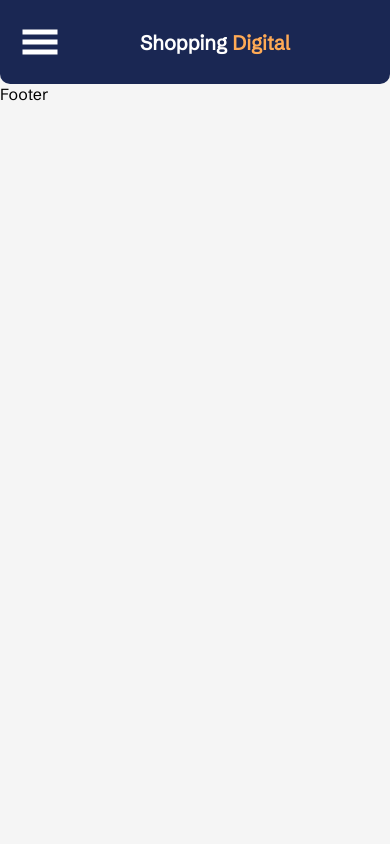
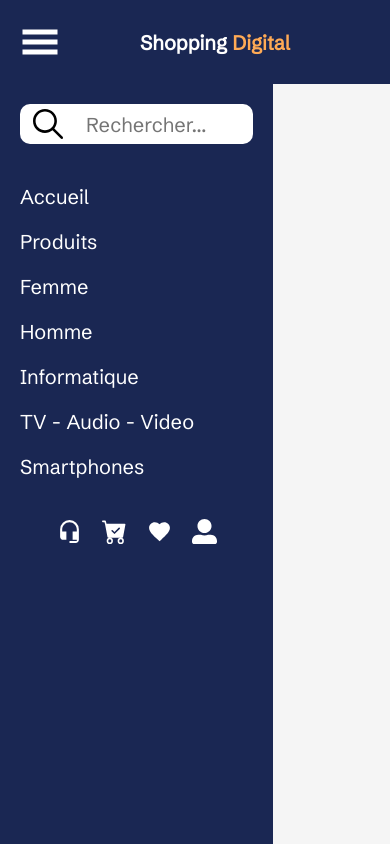
Before and after one commit to djerbiano/shopping-digital-v2, a Next.js app: page / in a window 390 px wide. Both pictures are taken after a click on the button "Menu". Built offline with nearby package versions, Linux system fonts and the light colour scheme.

Commit message:
create HambMenu with ARIA accessibility and responsive design

```diff
--- a/app/_Components/clientSide/Header.jsx
+++ b/app/_Components/clientSide/Header.jsx
@@ -1,25 +1,27 @@
 "use client";
 import styles from "../../page.module.css";
-import InputSearchBar from "./InputSearchBar";
-import LinkIconHeader from "./LinkIconHeader";
-import { useState } from "react";
+import { MenuHamburgerContext } from "../../context/menuHamburgerContext";
+import { useContext } from "react";
 import { GiHamburgerMenu } from "react-icons/gi";
+import NavBar from "./NavBar";
 export default function Header() {
-  const [isMenuOpen, setIsMenuOpen] = useState(false);
+  const { isMenuOpen, setIsMenuOpen } = useContext(MenuHamburgerContext);
   return (
     <header role="banner" aria-label="En-tête principal du site" className={styles.header}>
       <div className={styles.iconHeader}>
-        <button className={styles.burgerButton} aria-label="Menu"  aria-expanded={isMenuOpen} onClick={() => setIsMenuOpen(!isMenuOpen)}>
+        <button
+          className={styles.burgerButton}
+          aria-label="Menu"
+          aria-expanded={isMenuOpen}
+          onClick={() => setIsMenuOpen(!isMenuOpen)}
+        >
           <GiHamburgerMenu aria-hidden="true" />
         </button>
         <h1>
           Shopping <span>Digital</span>
         </h1>
       </div>
-      <nav role="navigation" aria-label="Navigation principale" className={styles.navHeader}>
-        <InputSearchBar />
-        <LinkIconHeader />
-      </nav>
+      <NavBar />
     </header>
   );
 }
--- a/app/_Components/clientSide/InputSearchBar.jsx
+++ b/app/_Components/clientSide/InputSearchBar.jsx
@@ -1,9 +1,13 @@
 "use client";
 import styles from "../../page.module.css";
 import { IoIosSearch } from "react-icons/io";
-import { useRef } from "react";
+import { useRef, useContext } from "react";
+import { MenuHamburgerContext } from "../../context/menuHamburgerContext";
 export default function InputSearchBar() {
+  const { isMenuOpen, setIsMenuOpen, isDesktop } = useContext(MenuHamburgerContext);
+
   const inputRef = useRef(null);
+  if (!isDesktop && !isMenuOpen) return null;
   const handleIconClick = () => {
     inputRef.current?.focus();
   };
@@ -14,7 +18,14 @@ export default function InputSearchBar() {
         <IoIosSearch aria-hidden="true" />
       </button>
 
-      <input type="search" name="search" id="search" placeholder="Rechercher..." ref={inputRef} aria-label="Rechercher un produit" />
+      <input
+        type="search"
+        name="search"
+        id="search"
+        placeholder="Rechercher..."
+        ref={inputRef}
+        aria-label="Rechercher un produit"
+      />
     </div>
   );
 }
--- a/app/_Components/clientSide/LinkIconHeader.jsx
+++ b/app/_Components/clientSide/LinkIconHeader.jsx
@@ -1,22 +1,33 @@
+"use client";
 import styles from "../../page.module.css";
 import { MdHeadsetMic } from "react-icons/md";
 import { BsFillCartCheckFill } from "react-icons/bs";
 import { MdFavorite } from "react-icons/md";
 import { FaUserAlt } from "react-icons/fa";
+import { useContext } from "react";
+import { MenuHamburgerContext } from "../../context/menuHamburgerContext";
+
 export default function LinkIconHeader() {
+  const { isMenuOpen, setIsMenuOpen, isDesktop } = useContext(MenuHamburgerContext);
+
+  if (!isDesktop && !isMenuOpen) return null;
+
+  const handleMenuClick = () => {
+    setIsMenuOpen(false);
+  };
   return (
     <div className={styles.linkIconHeader}>
-      <button type="button" aria-label="Contactez-nous">
-        <MdHeadsetMic  aria-hidden="true"/>
+      <button type="button" aria-label="Contactez-nous" onClick={handleMenuClick}>
+        <MdHeadsetMic aria-hidden="true" />
       </button>
 
-      <button type="button" aria-label="Panier">
+      <button type="button" aria-label="Panier" onClick={handleMenuClick}>
         <BsFillCartCheckFill aria-hidden="true" />
       </button>
-      <button type="button" aria-label="Favoris">
+      <button type="button" aria-label="Favoris" onClick={handleMenuClick}>
         <MdFavorite aria-hidden="true" />
       </button>
-      <button type="button" aria-label="Mon compte">
+      <button type="button" aria-label="Mon compte" onClick={handleMenuClick}>
         <FaUserAlt aria-hidden="true" />
       </button>
     </div>
--- /dev/null
+++ b/app/_Components/clientSide/NavBar.jsx
@@ -0,0 +1,47 @@
+import styles from "../../page.module.css";
+import InputSearchBar from "./InputSearchBar";
+import LinkIconHeader from "./LinkIconHeader";
+import { useContext } from "react";
+import { MenuHamburgerContext } from "../../context/menuHamburgerContext";
+export default function NavBar() {
+    const { isMenuOpen, setIsMenuOpen } = useContext(MenuHamburgerContext);
+  const handleMenuClick = () => {
+    setIsMenuOpen(!isMenuOpen);
+  };
+
+  return (
+    <nav
+      role="navigation"
+      aria-label="Navigation principale"
+      className={`${styles.navHeader} ${styles.navMobile} ${isMenuOpen ? styles.open : ""} `}
+    >
+      <InputSearchBar />
+      {isMenuOpen && (
+        <div className={styles.navLinksMobile}>
+          <button type="button" aria-label="Accueil" onClick={handleMenuClick}>
+            Accueil
+          </button>
+          <button type="button" aria-label="Produits" onClick={handleMenuClick}>
+            Produits
+          </button>
+          <button type="button" aria-label="Femme" onClick={handleMenuClick}>
+            Femme
+          </button>
+          <button type="button" aria-label="Homme" onClick={handleMenuClick}>
+            Homme
+          </button>
+          <button type="button" aria-label="Informatique" onClick={handleMenuClick}>
+            Informatique
+          </button>
+          <button type="button" aria-label="TV - Audio - Video" onClick={handleMenuClick}>
+            TV - Audio - Video
+          </button>
+          <button type="button" aria-label="Smartphones" onClick={handleMenuClick}>
+            Smartphones
+          </button>
+        </div>
+      )}
+      <LinkIconHeader />
+    </nav>
+  );
+}
--- /dev/null
+++ b/app/_Components/hook/useIsDesktop.jsx
@@ -0,0 +1,16 @@
+import { useEffect, useState } from "react";
+
+export default function useIsDesktop(breakpoint = 768) {
+  const [isDesktop, setIsDesktop] = useState(false);
+
+  useEffect(() => {
+    const checkIsDesktop = () => {
+      setIsDesktop(window.innerWidth >= breakpoint);
+    };
+
+    checkIsDesktop();
+    window.addEventListener("resize", checkIsDesktop);
+    return () => window.removeEventListener("resize", checkIsDesktop);
+  }, [breakpoint]);
+  return isDesktop;
+}
--- /dev/null
+++ b/app/context/menuHamburgerContext.js
@@ -0,0 +1,15 @@
+"use client";
+import { createContext, useState } from "react";
+import useIsDesktop from "../_Components/hook/useIsDesktop";
+
+export const MenuHamburgerContext = createContext();
+
+export const MenuHamburgerContextProvider = ({ children }) => {
+  const [isMenuOpen, setIsMenuOpen] = useState(false);
+  const isDesktop = useIsDesktop();
+  return (
+    <MenuHamburgerContext.Provider value={{ isMenuOpen, setIsMenuOpen, isDesktop }}>
+      {children}
+    </MenuHamburgerContext.Provider>
+  );
+};
--- a/app/layout.js
+++ b/app/layout.js
@@ -3,6 +3,7 @@ import { Schibsted_Grotesk } from "next/font/google";
 import "./globals.css";
 import Header from "./_Components/clientSide/Header";
 import Footer from "./_Components/clientSide/Footer";
+import { MenuHamburgerContextProvider } from "./context/menuHamburgerContext";
 
 const schibsted = Schibsted_Grotesk({ subsets: ["latin"], weight: ["400"] });
 export const metadata = {
@@ -26,8 +27,10 @@ export default function RootLayout({ children }) {
   return (
     <html lang="fr">
       <body className={schibsted.className}>
+        <MenuHamburgerContextProvider>
         <Header />
         {children}
+        </MenuHamburgerContextProvider>
         <Footer />
         <Analytics />
       </body>
--- a/app/page.module.css
+++ b/app/page.module.css
@@ -16,7 +16,6 @@
   color: var(--color-tertiary);
   padding: 0px 20px;
   z-index: 1000;
-  border-radius: 0 0 10px 10px;
 }
 .header span {
   color: var(--color-primary);
@@ -94,6 +93,9 @@
   color: var(--color-primary);
   transform: scale(1.2);
 }
+.navLinksMobile {
+  display: none;
+}
 
 @media (max-width: 767.98px) {
   .iconHeader {
@@ -130,4 +132,49 @@
   .navHeader {
     display: none;
   }
+
+  .navMobile {
+    padding: 20px;
+    position: fixed;
+    top: 10vh;
+    left: 0;
+    min-width: 50vw;
+    height: 100%;
+    overflow-x: scroll;
+    background-color: var(--color-secondary);
+    z-index: 1000;
+    display: flex;
+    flex-direction: column;
+    justify-content: flex-start;
+    align-items: flex-start;
+    gap: 20px;
+    border-radius: 0 0 10px 0;
+    transition: all 0.3s ease-in-out;
+    transform: translateX(-110%);
+  }
+  .open {
+    transform: translateX(0);
+  }
+
+  .inputSearchBarContainer {
+    width: 100%;
+  }
+  .navLinksMobile {
+    display: flex;
+    flex-direction: column;
+    gap: 20px;
+    margin: 20px 0;
+  }
+  .navLinksMobile button {
+    width: 100%;
+    text-align: left;
+    background: none;
+    border: none;
+    cursor: pointer;
+    font-size: 20px;
+    color: var(--color-tertiary);
+  }
+  .linkIconHeader {
+    align-self: center;
+  }
 }
```
